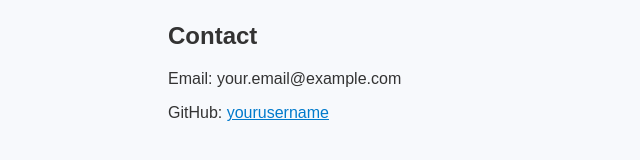
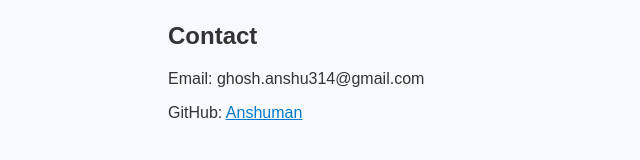
Before and after one commit to Anshuman314/anshuman314.github.io, a plain HTML site: page index.html in a window 1280 px wide. Shown: the part 450-610 px from the top of the page, 72-712 px from the left. Drawn offline with Linux system fonts and the light colour scheme.

Commit message:
Update index.html

```diff
--- a/index.html
+++ b/index.html
@@ -24,8 +24,8 @@
 
   <section id="contact">
     <h2>Contact</h2>
-    <p>Email: your.email@example.com</p>
-    <p>GitHub: <a href="https://github.com/yourusername" target="_blank">yourusername</a></p>
+    <p>Email: ghosh.anshu314@gmail.com</p>
+    <p>GitHub: <a href="https://github.com/Anshuman314" target="https://github.com/Anshuman314">Anshuman</a></p>
   </section>
 </body>
 </html>
```
